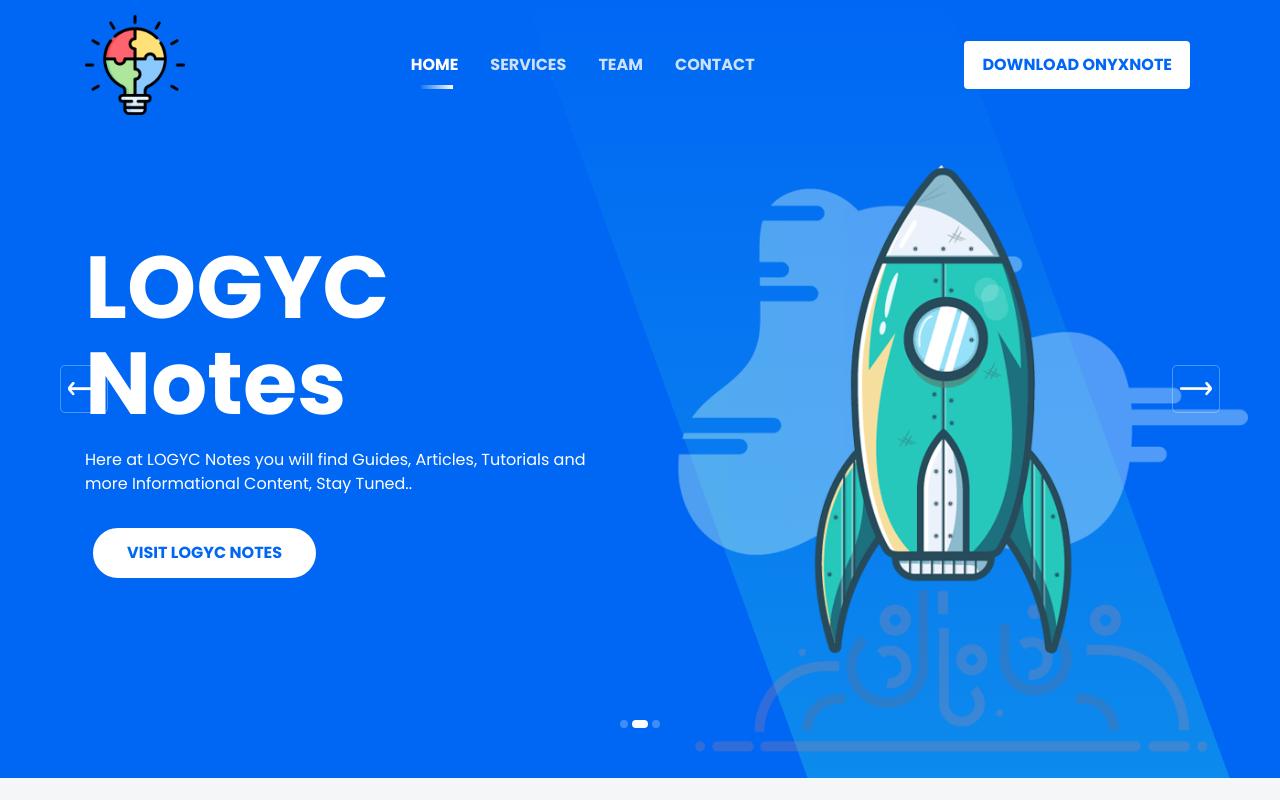
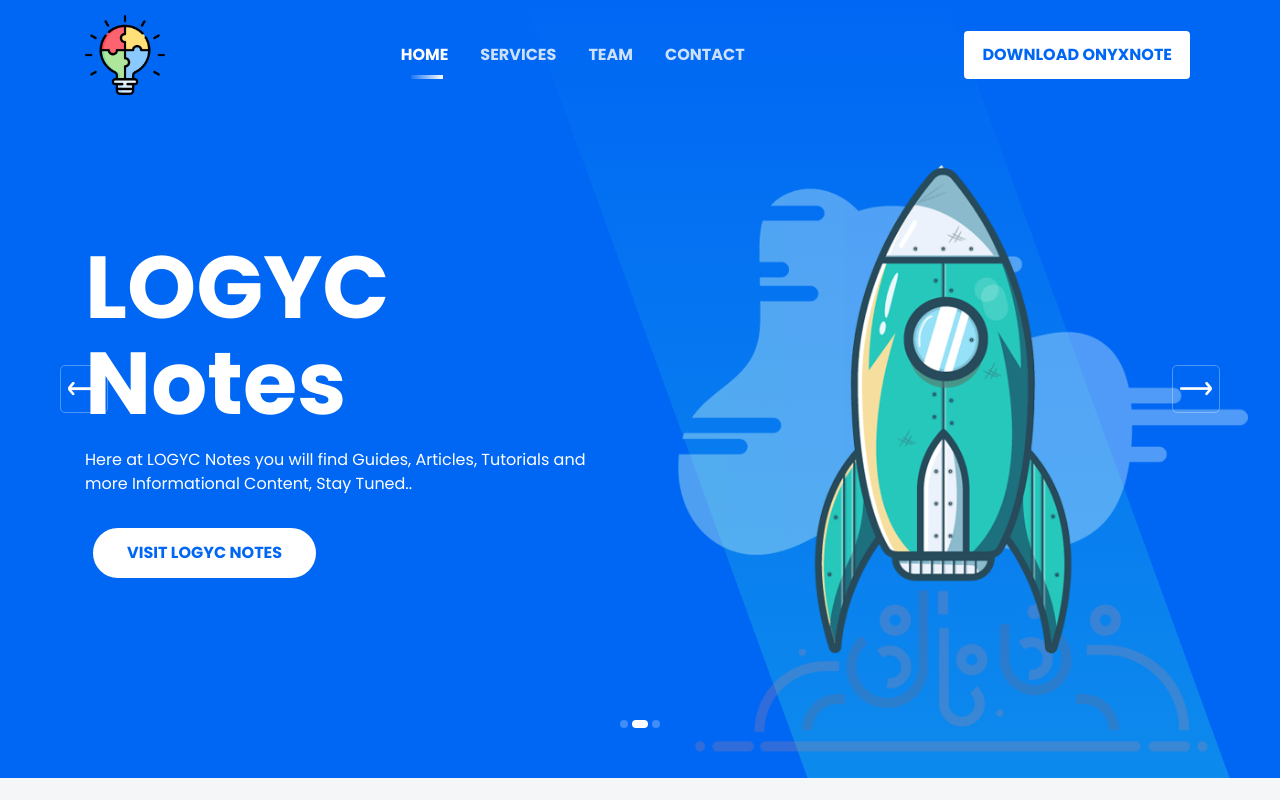
Before and after one commit to reallogyc/logyc, a plain HTML site: page index.html in a window 1280 px wide. Shown: the top 800 px of the page. Drawn offline with Linux system fonts and the light colour scheme.

Commit message:
Update index.html

```diff
--- a/index.html
+++ b/index.html
@@ -83,7 +83,7 @@
                     <nav class="navbar navbar-expand-lg">
 
                         <a class="navbar-brand" href="#">
-                            <img src="assets/images/icon.png" alt="Logo" width="100" height="100">
+                            <img src="assets/images/icon.png" alt="Logo" width="80" height="80">
                         </a>
 
                         <button class="navbar-toggler" type="button" data-toggle="collapse" data-target="#navbarTwo" aria-controls="navbarTwo" aria-expanded="false" aria-label="Toggle navigation">
```
